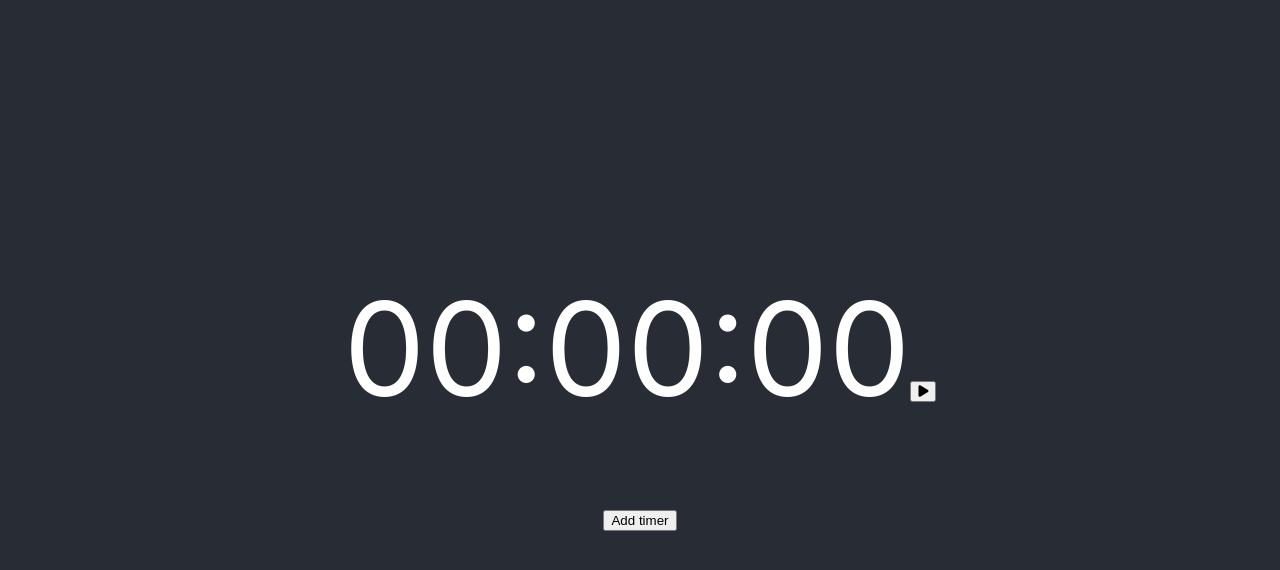
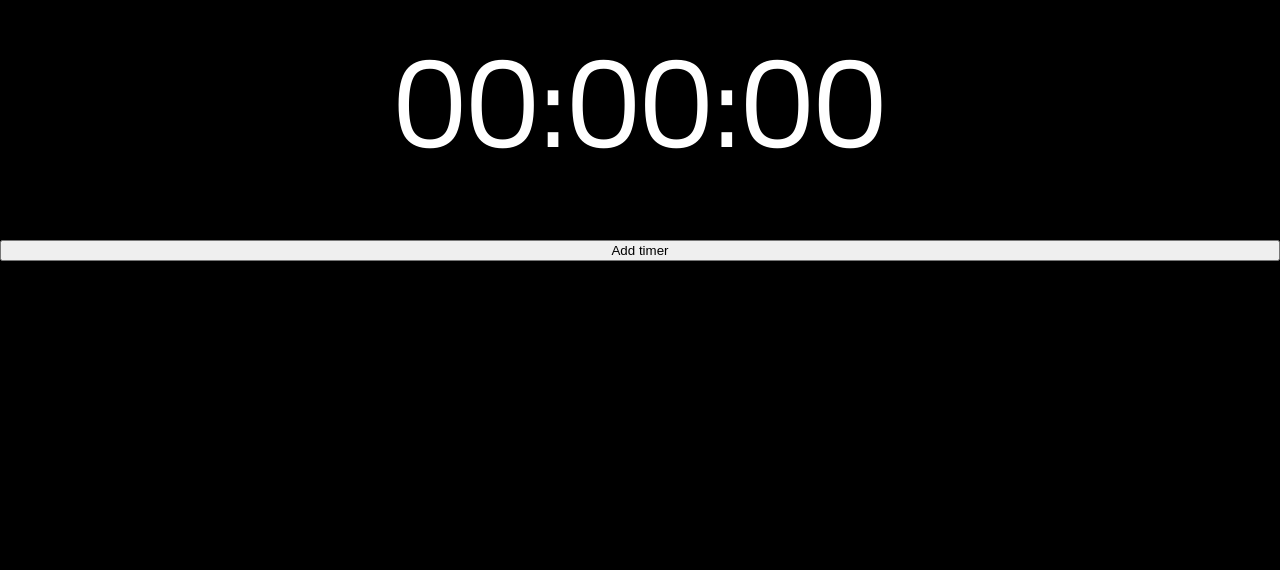
Before and after one commit to tchapeaux/improv-tryptique-timers, a React (Create React App) app: page / in a window 1280 px wide. Both pictures are taken after a click on the button "Add timer". Shown: the top 570 px of the page. Built offline with nearby package versions, Linux system fonts and the light colour scheme.

Commit message:
Simplify design / look

```diff
--- a/public/index.html
+++ b/public/index.html
@@ -19,6 +19,10 @@
       work correctly both with client-side routing and a non-root public URL.
       Learn how to configure a non-root public URL by running `npm run build`.
     -->
+    <link
+      href="https://fonts.googleapis.com/css?family=Titillium+Web&display=swap"
+      rel="stylesheet"
+    />
     <script src="https://kit.fontawesome.com/54807431ba.js"></script>
     <title>React App</title>
   </head>
--- a/src/App.css
+++ b/src/App.css
@@ -1,16 +1,19 @@
-.App {
+body {
+  font-family: "Titillium Web", sans-serif;
+  background-color: black;
+  color: white;
   text-align: center;
+  font-size: calc(10px + 2vmin);
 }
 
-.App-header {
-  background-color: #282c34;
-  min-height: 100vh;
-  display: flex;
-  flex-direction: column;
-  align-items: center;
-  justify-content: center;
-  font-size: calc(10px + 2vmin);
-  color: white;
+.App {
+  display: grid;
+}
+
+.button-stop {
+  height: 5vh;
+  width: 100px;
+  margin-left: 5vh;
 }
 
 .timer {
--- a/src/App.js
+++ b/src/App.js
@@ -24,12 +24,10 @@ class App extends PureComponent {
 
     return (
       <div className="App">
-        <header className="App-header">
-          {timers.map((t, idx) => (
-            <TimerView key={idx} timer={t} />
-          ))}
-          <button onClick={this.onAddTimer}>Add timer</button>
-        </header>
+        {timers.map((t, idx) => (
+          <TimerView key={idx} timer={t} />
+        ))}
+        <button onClick={this.onAddTimer}>Add timer</button>
       </div>
     );
   }
--- a/src/Timer.jsx
+++ b/src/Timer.jsx
@@ -90,18 +90,13 @@ export class TimerView extends PureComponent {
 
     return (
       <div className={classes}>
-        <span className="timer-time">{`${hh}:${mm}:${ss}`}</span>
-        {
-          <button
-            className="button-toggle"
-            onClick={this.onToggleRunning.bind(null, timer)}
-          >
-            <i className={timer.running ? "fa fa-pause" : "fa fa-play"} />
-          </button>
-        }
+        <span
+          className="timer-time"
+          onClick={this.onToggleRunning.bind(null, timer)}
+        >{`${hh}:${mm}:${ss}`}</span>
         {timer.hasStarted() ? (
           <button className="button-stop" onClick={() => timer.reset()}>
-            <i className="fa fa-stop" />
+            RESET
           </button>
         ) : null}
       </div>
```
